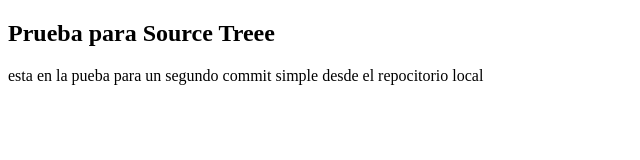
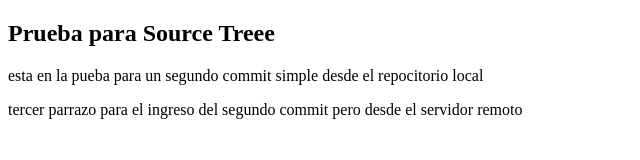
Before and after one commit to kako10/repositorio_para_sourcetree, a plain HTML site: page index.html in a window 1280 px wide. Shown: the whole page, without its empty margins (0-640 px from the left). Drawn offline with Linux system fonts and the light colour scheme.

Commit message:
TERCER PARRAFO DESDE EL SERVIDOR REMOTO

```diff
--- a/index.html
+++ b/index.html
@@ -8,5 +8,6 @@
 <body>
 <p><h2>Prueba para Source Treee</h2></p>
 <p>esta en la pueba para un segundo commit simple desde el repocitorio local</p>
+<p>tercer parrazo para el ingreso del segundo commit pero desde el servidor remoto</p>
 </body>
 </html>
```
